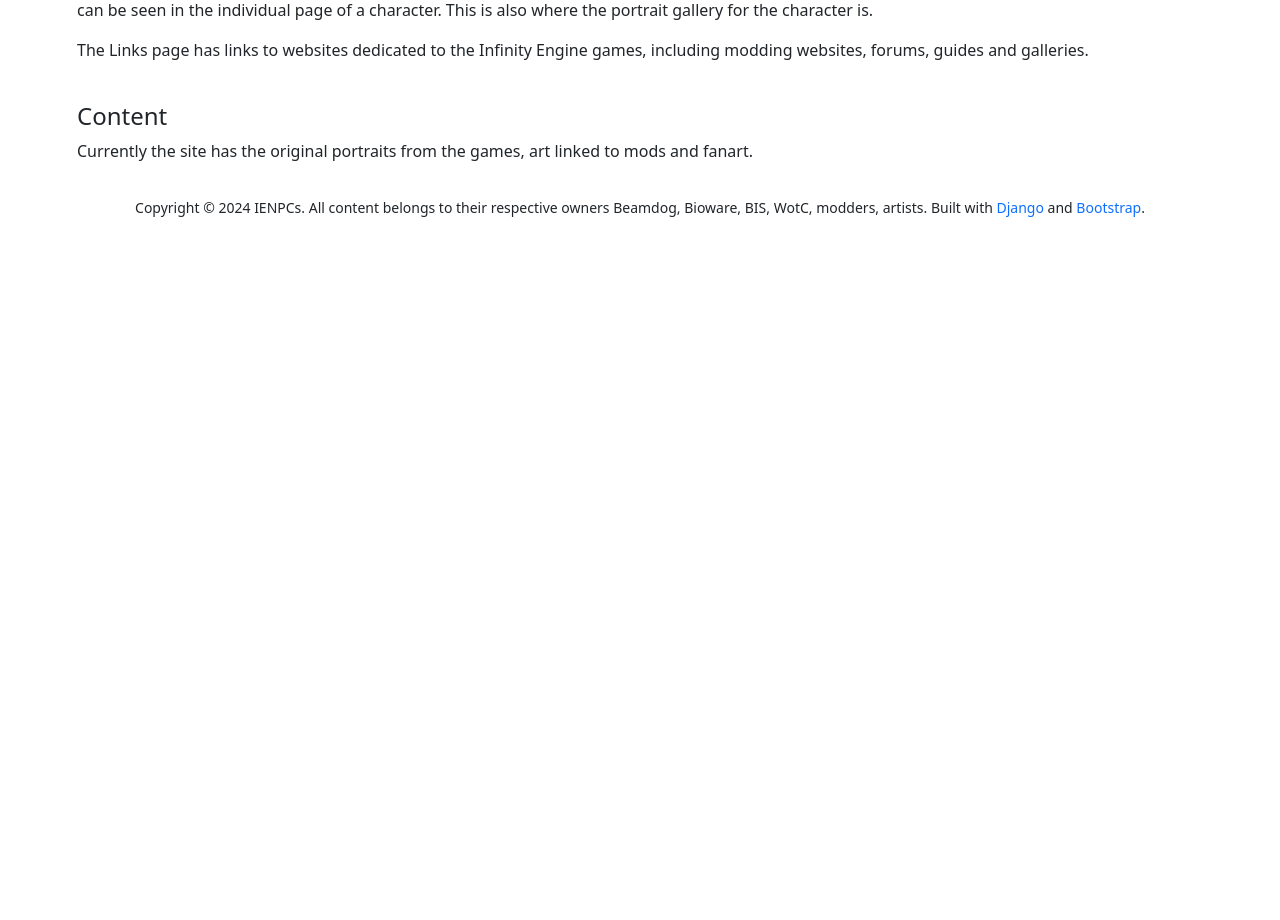
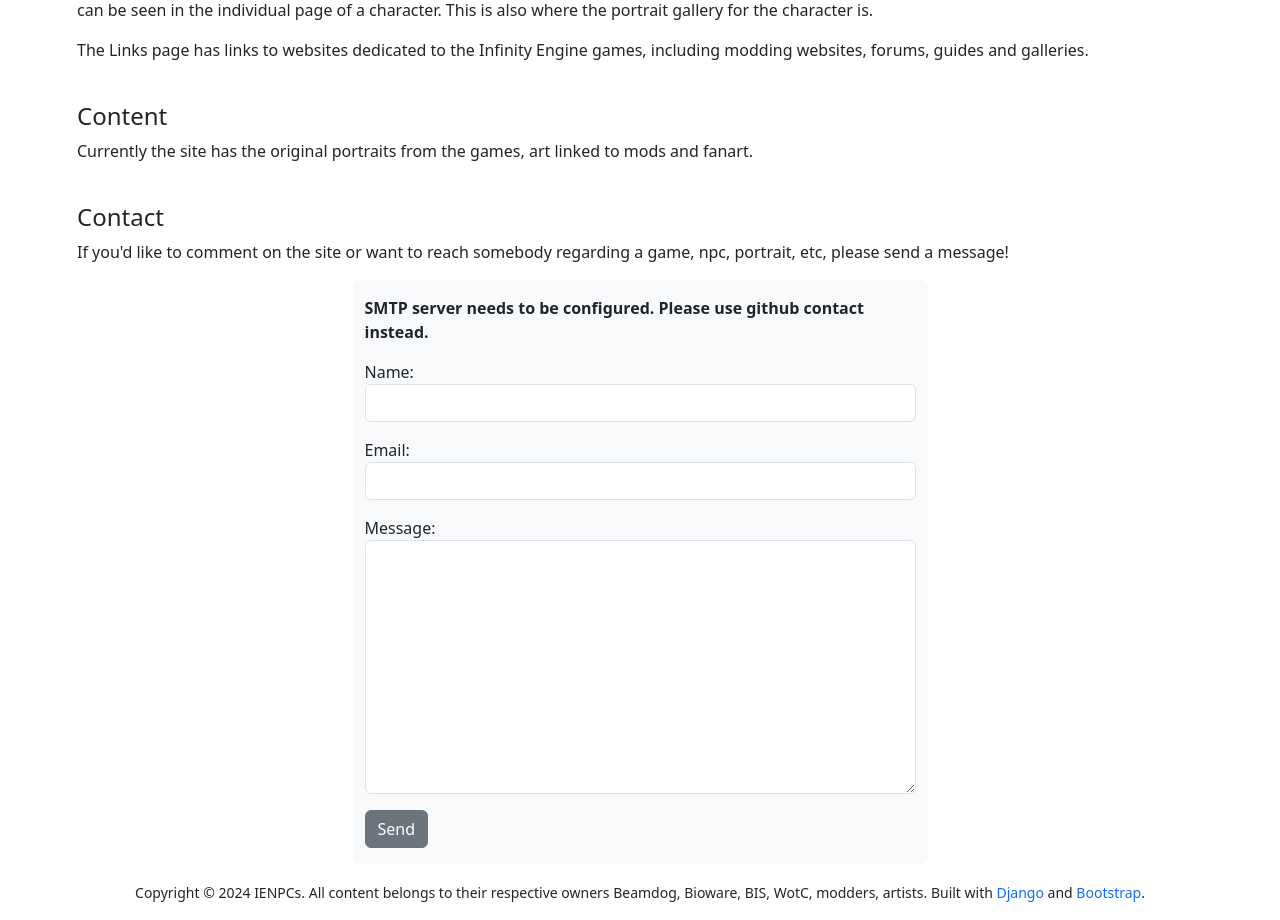
Before and after one commit to ddrmv/ienpcs, a Django app: page /gallery/about/ in a window 1280 px wide. Shown: the part 523-1443 px from the top of the page. Before the commit the page ends 740 px from the top, so only its background shows below. Run offline with Django 5.2, Linux system fonts and the light colour scheme; parts of the project's set-up code (start-up, migrations or seed data) failed here and were passed over.

Commit message:
Add contact form to about page

```diff
--- a/ienpcs/gallery/forms.py
+++ b/ienpcs/gallery/forms.py
@@ -10,6 +10,18 @@ class AuthenticateUserForm(AuthenticationForm):
     class Meta:
         model = User
         fields = ("username", "password")
+
+
+class ContactForm(forms.Form):
+    name = forms.CharField(max_length=80)
+    email = forms.EmailField(required=False)
+    message = forms.CharField(widget=forms.Textarea)
+
+    def __init__(self, *args, **kwargs):
+        super(forms.Form, self).__init__(*args, **kwargs)
+
+        for field in self.fields.values():
+            field.widget.attrs["class"] = "form-control"
 
 
 class CreatePcForm(forms.ModelForm):
@@ -73,7 +85,7 @@ class CreatePcForm(forms.ModelForm):
         self.fields["cha"].label = "Charisma"
 
         # Add custom validators
-        self.fields['web_image'].validators.append(web_image_size)
+        self.fields["web_image"].validators.append(web_image_size)
 
 
 class SignUpForm(UserCreationForm):
--- a/ienpcs/gallery/templates/gallery/about.html
+++ b/ienpcs/gallery/templates/gallery/about.html
@@ -17,6 +17,20 @@
         <p>The Links page has links to websites dedicated to the Infinity Engine games, including modding websites, forums, guides and galleries.</p>
         <h4 class="pt-4">Content</h4>
         <p>Currently the site has the original portraits from the games, art linked to mods and fanart.</p>
+        <h4 class="pt-4">Contact</h4>
+        <p>If you'd like to comment on the site or want to reach somebody regarding a game, npc, portrait, etc, please send a message!</p>
+      </div>
+    </div>
+    <div class="row justify-content-center">
+      <div class="col-6 py-3 rounded-2 bg-body-tertiary">
+        <p>
+          <strong>SMTP server needs to be configured. Please use github contact instead.</strong>
+        </p>
+        <form method="POST">
+          {% csrf_token %}
+          {{ form.as_p }}
+          <button class="btn btn-secondary" type="submit">Send</button>
+        </form>
       </div>
     </div>
   </div>
--- a/ienpcs/gallery/views.py
+++ b/ienpcs/gallery/views.py
@@ -2,12 +2,13 @@ from django.contrib import messages
 from django.contrib.auth import login, logout
 from django.contrib.auth.decorators import login_required
 from django.contrib.contenttypes.models import ContentType
+from django.core.mail import send_mail
 from django.http import HttpResponseRedirect
 from django.shortcuts import get_object_or_404, redirect, render
 from django.utils import timezone
 from django.views import generic
 
-from .forms import AuthenticateUserForm, CreatePcForm, SignUpForm
+from .forms import AuthenticateUserForm, ContactForm, CreatePcForm, SignUpForm
 from .models import (
     Character,
     Game,
@@ -66,8 +67,31 @@ class LinkListView(generic.ListView):
     queryset = Link.objects.all()
 
 
+# Contact form inside About page
+# SMTP needs to be configured for the form to function, otherwise shows an Error
 def about(request):
-    return render(request, "gallery/about.html", {})
+    if request.method == "POST":
+        form = ContactForm(request.POST)
+        if form.is_valid():
+            name = form.cleaned_data["name"]
+            email = form.cleaned_data["email"]
+            message = form.cleaned_data["message"]
+            try:
+                send_mail(
+                    "Subject: IENPCs contact form message",
+                    f"[name]: {name} [email]: ({email}) says:\n\n{message}",
+                    "example@example.com",  # Site origin email
+                    ["example@example.com"],  # Site admin email
+                )
+                messages.success(request, "Email sent successfully!")
+                return redirect("gallery:about")
+            except Exception as e:
+                messages.error(request, f"Error: {e}")
+                return redirect("gallery:about")
+    else:
+        form = ContactForm()
+
+    return render(request, "gallery/about.html", {"form": form})
 
 
 def login_user(request):
```
